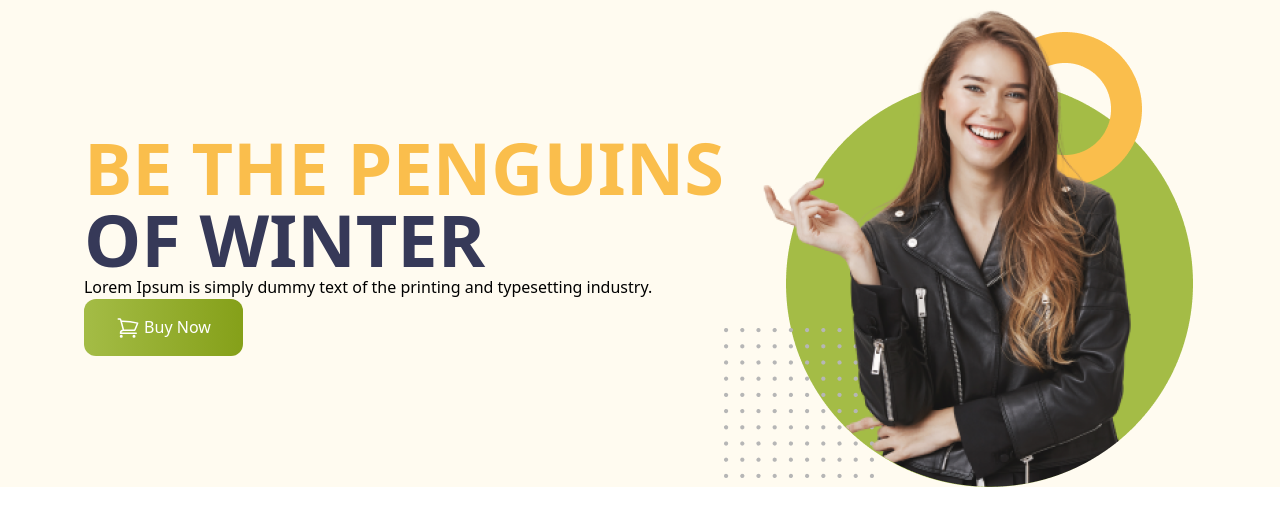
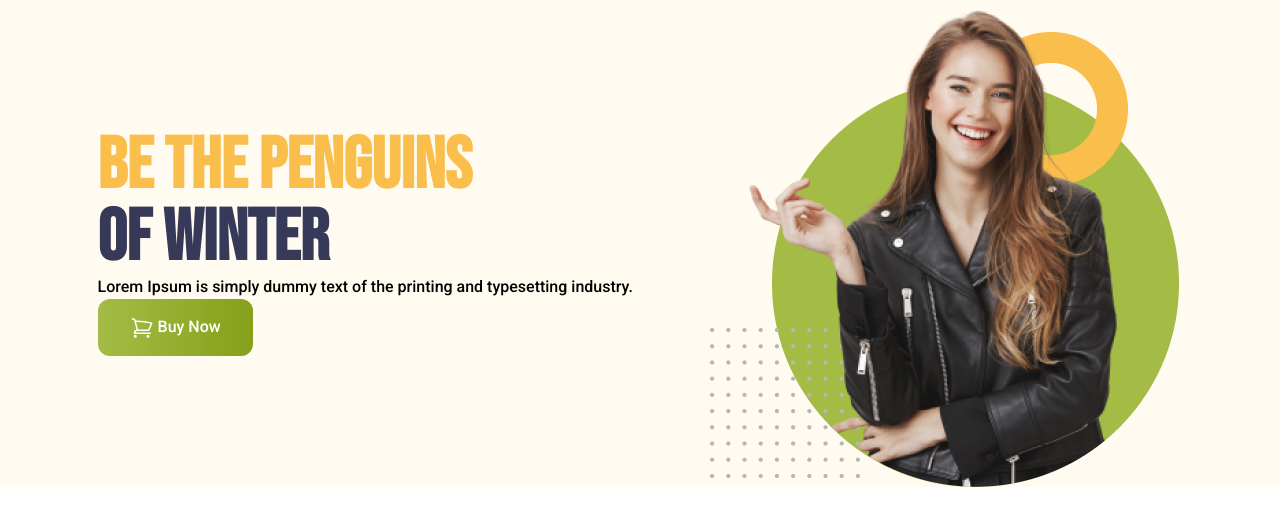
Before and after one commit to sejanmiah/Penguine-Fashion, a plain HTML site: page index.html in a window 1280 px wide. Drawn offline with nearby package versions, Linux system fonts and the light colour scheme.

Commit message:
Hero section Completed

```diff
--- a/index.html
+++ b/index.html
@@ -5,18 +5,36 @@
     <meta name="viewport" content="width=device-width, initial-scale=1.0">
     <title>Penguine Fashion LTD</title>
     <script src="https://cdn.tailwindcss.com"></script>
+    <link rel="preconnect" href="https://fonts.googleapis.com">
+<link rel="preconnect" href="https://fonts.gstatic.com" crossorigin>
+<link href="https://fonts.googleapis.com/css2?family=Bebas+Neue&family=Roboto:ital,wght@0,100..900;1,100..900&display=swap" rel="stylesheet">
+<style>
+    .font-bebas {
+  font-family: "Bebas Neue", serif;
+  font-weight: 400;
+  font-style: normal;
+}
+.font-roboto{
+  font-family: "Roboto", serif;
+  font-optical-sizing: auto;
+  font-weight: 500;
+  font-style: normal;
+  font-variation-settings:
+    "wdth" 100;
+}
+</style>
 </head>
 <body>
-    <header class="bg-[#FFFBF0]">
+    <header class="bg-[#FFFBF0] px-5">
         <nav>
 
         </nav>
-        <div class="flex justify-center items-center">
+        <div class="md:flex justify-evenly items-center">
             <div>
-                <h2 class="text-7xl uppercase text-[#FABE4C] font-bold">Be the Penguins <br><span class="text-[#363958]"> of Winter</span>  </h2>
-                <p>Lorem Ipsum is simply dummy text of the printing
+                <h2 class="text-7xl uppercase text-[#FABE4C] font-bold font-bebas">Be the Penguins <br><span class="text-[#363958]"> of Winter</span>  </h2>
+                <p class="font-roboto">Lorem Ipsum is simply dummy text of the printing
                     and typesetting industry.</p>
-                    <button class="bg-green-400 py-4 px-8 rounded-xl text-white font-medium bg-gradient-to-r from-[#A4BC46] to-[#85A019]">
+                    <button class="bg-green-400 py-4 px-8 rounded-xl text-white font-medium bg-gradient-to-r from-[#A4BC46] to-[#85A019] font-roboto">
                         <svg xmlns="http://www.w3.org/2000/svg" fill="none" viewBox="0 0 24 24" stroke-width="1.5" stroke="currentColor" class="size-6 text-white inline">
                             <path stroke-linecap="round" stroke-linejoin="round" d="M2.25 3h1.386c.51 0 .955.343 1.087.835l.383 1.437M7.5 14.25a3 3 0 0 0-3 3h15.75m-12.75-3h11.218c1.121-2.3 2.1-4.684 2.924-7.138a60.114 60.114 0 0 0-16.536-1.84M7.5 14.25 5.106 5.272M6 20.25a.75.75 0 1 1-1.5 0 .75.75 0 0 1 1.5 0Zm12.75 0a.75.75 0 1 1-1.5 0 .75.75 0 0 1 1.5 0Z" />
                           </svg>
@@ -28,5 +46,13 @@
             </div>
         </div>
     </header>
+
+    <main>
+
+    </main>
+
+    <footer>
+
+    </footer>
 </body>
 </html>
```
